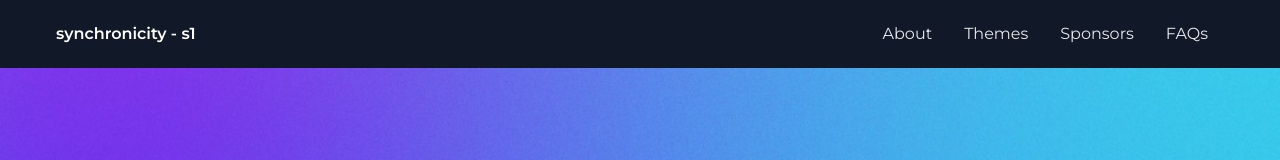
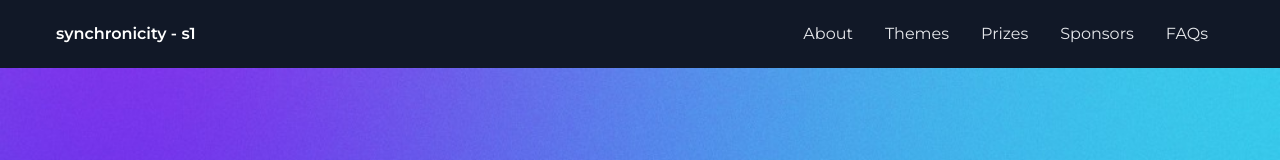
Before and after one commit to manosrija-nasrin/synchronicity-s1, a React (Vite) app: page / in a window 1280 px wide. Shown: the top 160 px of the page. Built offline with nearby package versions, Linux system fonts and the light colour scheme.

Commit message:
UPDATE: Added Prizes section to Navbar

```diff
--- a/src/components/navbar/Navbar.jsx
+++ b/src/components/navbar/Navbar.jsx
@@ -10,6 +10,11 @@ const navbarLinks = [
     link: "#themes",
     name: "Themes",
     icon: "/icons/themes.svg",
+  },
+  {
+    link: "#prizes",
+    name: "Prizes",
+    icon: "/icons/trophy-white.svg",
   },
   {
     link: "#sponsors",
```
Also changed, not shown: public/icons/trophy-white.svg (added).
